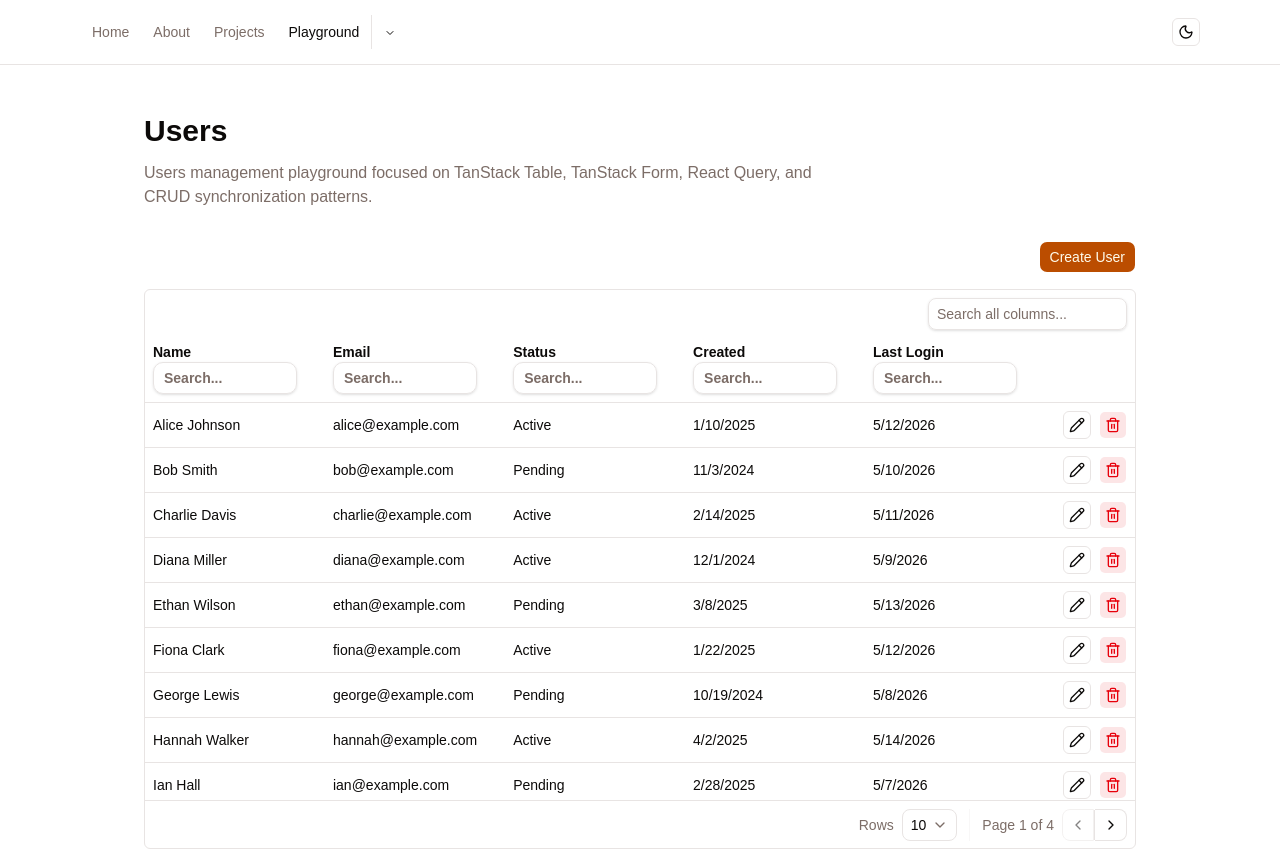
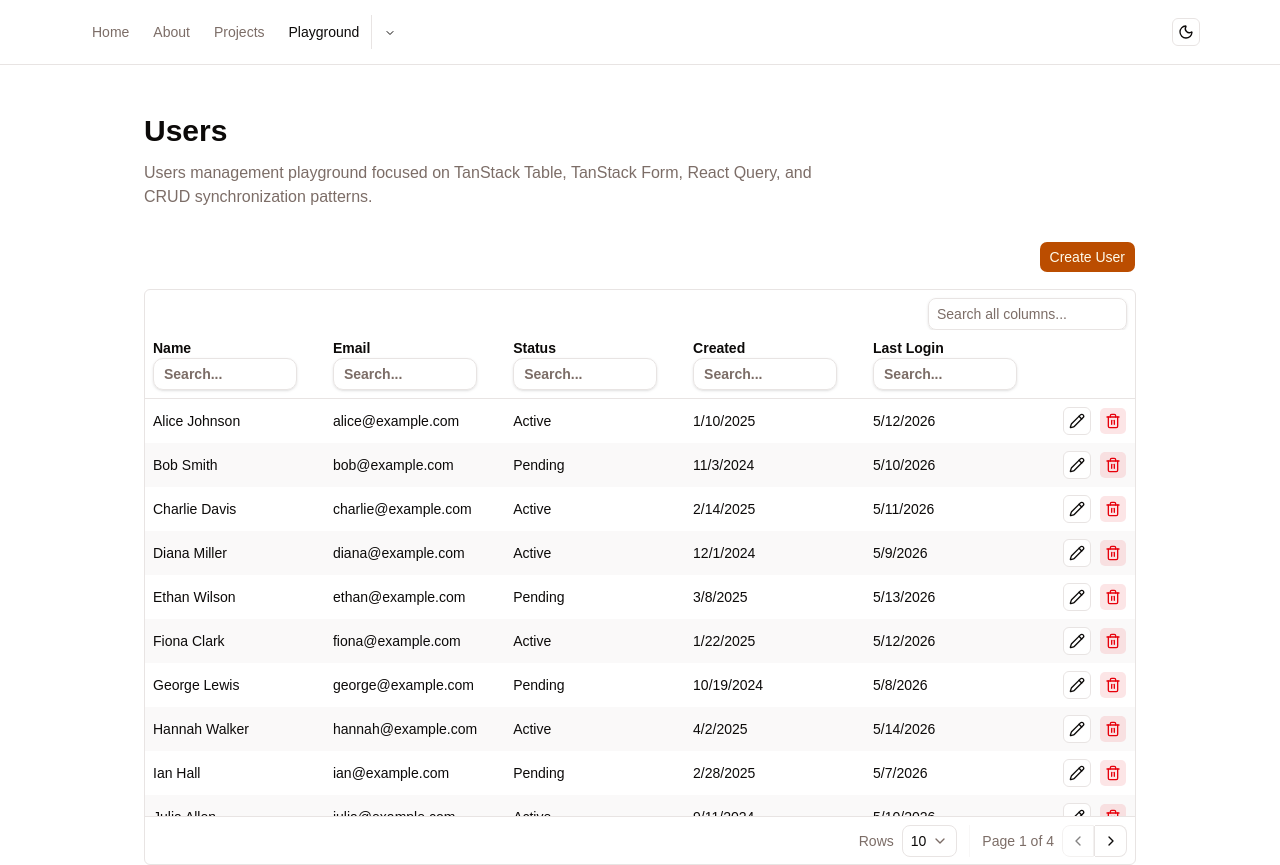
Before and after one commit to Spencer-Gariano/Portfolio, a React app: page /playground/users in a window 1280 px wide. Shown: the top 865 px of the page. Built offline with nearby package versions, Linux system fonts and the light colour scheme; the HTML template or start-up script is replaced by a standard one.

Commit message:
Continued working on layout
Had scrolling issues so opted to remove the row borders and do zebra stripe instead

```diff
--- a/src/features/data-table/DataTable.tsx
+++ b/src/features/data-table/DataTable.tsx
@@ -62,14 +62,17 @@ const DataTable = <T,>(props: IDataTableProps<T>) => {
   return props.isLoading ? (
     <TableLoadingSkeleton columns={props.columns} />
   ) : (
-    <div className='flex max-h-[70vh] w-full flex-col rounded-md border'>
+    <div className='flex max-h-[72vh] w-full flex-col overflow-hidden rounded-md border'>
       <DataTableToolbar globalFilter={globalFilter} setGlobalFilter={setGlobalFilter} />
-      <div className={'flex-1 overflow-auto'}>
-        <table className='w-max min-w-full text-sm'>
+
+      <div className='min-h-0 flex-1 overflow-y-auto overscroll-contain'>
+        <table className='min-w-full table-fixed border-collapse text-sm'>
           <DataTableHeader table={table} />
+
           <DataTableBody table={table} />
         </table>
       </div>
+
       <DataTablePagination table={table} />
     </div>
   );
--- a/src/features/data-table/DataTableBody.tsx
+++ b/src/features/data-table/DataTableBody.tsx
@@ -8,9 +8,12 @@ const DataTableBody = <T,>(props: IDataTableBodyProps<T>) => {
   return (
     <tbody>
       {props.table.getRowModel().rows.map((row) => (
-        <tr key={row.id} className='border-b last:border-0'>
+        <tr key={row.id} className='even:bg-muted/40 hover:bg-muted/60 transition-colors'>
           {row.getVisibleCells().map((cell) => (
-            <td key={cell.id} className='p-2'>
+            <td
+              key={cell.id}
+              className='px-2 py-2 leading-5 shadow-[inset_0_-1px_0_hsl(var(--border))]'
+            >
               {flexRender(cell.column.columnDef.cell, cell.getContext())}
             </td>
           ))}
--- a/src/features/data-table/DataTableToolbar.tsx
+++ b/src/features/data-table/DataTableToolbar.tsx
@@ -7,7 +7,7 @@ export interface IDataTableToolbarProps {
 
 const DataTableToolbar = (props: IDataTableToolbarProps) => {
   return (
-    <div className='flex justify-end px-2 pt-2 pb-1'>
+    <div className='flex justify-end px-2 pt-2'>
       <DebouncedInput
         value={props.globalFilter ?? ''}
         onChange={(value) => props.setGlobalFilter(String(value))}
```
